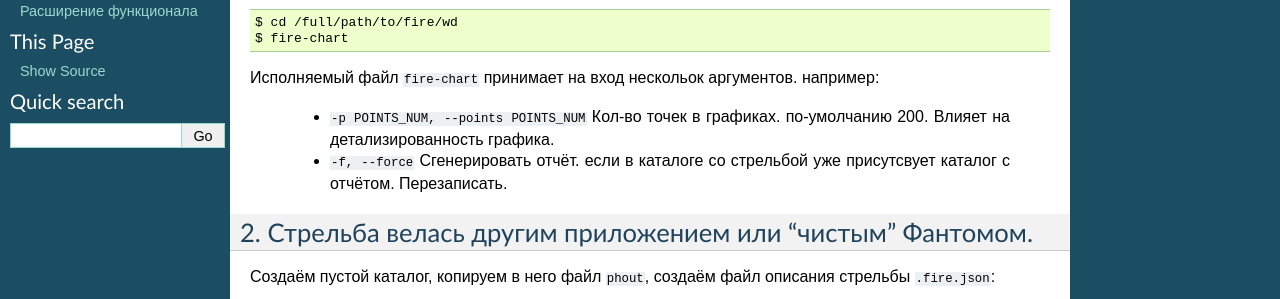
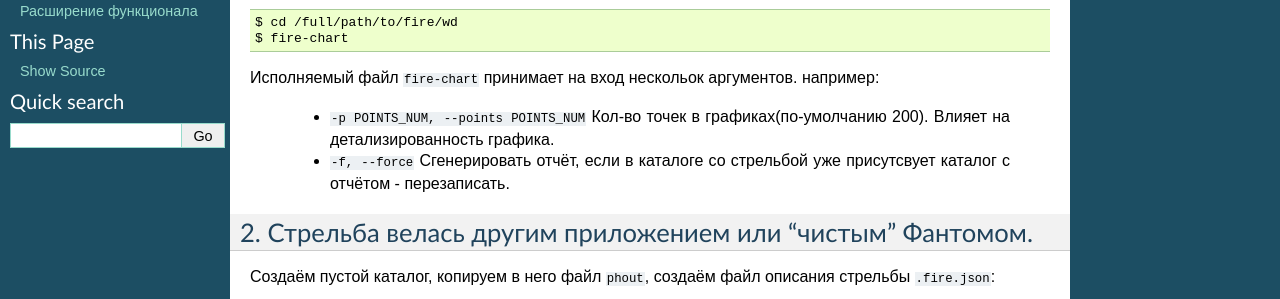
Before and after one commit to greggyNapalm/firebat-console, a Sphinx documentation site: the page built from docs/analyzing_result_data.rst, in a window 1280 px wide. Shown: the part 257-556 px from the top of the page. Built offline with Sphinx 7.4.7, drawn with Linux system fonts in a browser that asks for light colours.

Commit message:
ru_sphinx_doc: стилистические правки

```diff
--- a/docs/analyzing_result_data.rst
+++ b/docs/analyzing_result_data.rst
@@ -16,8 +16,8 @@
 
 Исполняемый файл ``fire-chart`` принимает на вход нескольок аргументов. например:
 
- * ``-p POINTS_NUM, --points POINTS_NUM`` Кол-во точек в графиках. по-умолчанию 200. Влияет на детализированность графика.
- * ``-f, --force`` Сгенерировать отчёт. если в каталоге со стрельбой уже присутсвует каталог с отчётом. Перезаписать.
+ * ``-p POINTS_NUM, --points POINTS_NUM`` Кол-во точек в графиках(по-умолчанию 200). Влияет на детализированность графика.
+ * ``-f, --force`` Сгенерировать отчёт, если в каталоге со стрельбой уже присутсвует каталог с отчётом - перезаписать.
 
 2. Стрельба велась другим приложением или "чистым" Фантомом.
 ------------------------------------------------------------
```
